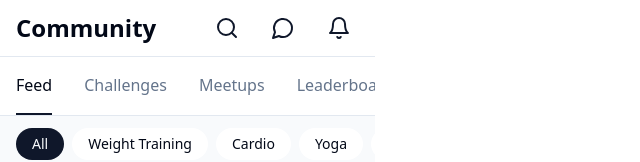
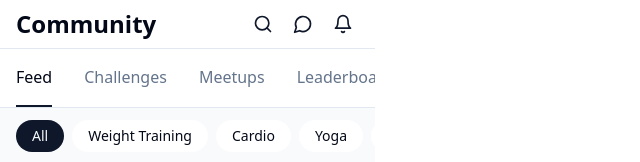
Before and after one commit to djordjejankovic10/community-bloom-portal, a React (Vite) app: page /community in a window 1280 px wide. Shown: the top 162 px of the page, without its empty margins (0-640 px from the left). Built offline with nearby package versions, Linux system fonts and the light colour scheme.

Commit message:
Reduce Icon Size and Compact Layout
Adjusted the size of icons in the CommunityHeader component to be smaller and more compact for improved layout and usability.
[skip gpt_engineer]

```diff
--- a/src/components/community/CommunityHeader.tsx
+++ b/src/components/community/CommunityHeader.tsx
@@ -7,19 +7,19 @@ export const CommunityHeader = () => {
       <div className="flex justify-between items-center">
         <div className="flex items-center gap-2">
           <Button variant="ghost" size="icon" className="lg:hidden">
-            <Menu className="w-6 h-6" />
+            <Menu className="w-5 h-5" />
           </Button>
           <h1 className="text-2xl font-bold text-foreground">Community</h1>
         </div>
-        <div className="flex gap-4">
-          <button className="p-2 text-primary hover:text-primary/80 transition-colors">
-            <Search className="w-6 h-6" />
+        <div className="flex gap-2">
+          <button className="p-1.5 text-primary hover:text-primary/80 transition-colors">
+            <Search className="w-5 h-5" />
           </button>
-          <button className="p-2 text-primary hover:text-primary/80 transition-colors">
-            <MessageCircle className="w-6 h-6" />
+          <button className="p-1.5 text-primary hover:text-primary/80 transition-colors">
+            <MessageCircle className="w-5 h-5" />
           </button>
-          <button className="p-2 text-primary hover:text-primary/80 transition-colors">
-            <BellIcon className="w-6 h-6" />
+          <button className="p-1.5 text-primary hover:text-primary/80 transition-colors">
+            <BellIcon className="w-5 h-5" />
           </button>
         </div>
       </div>
```
